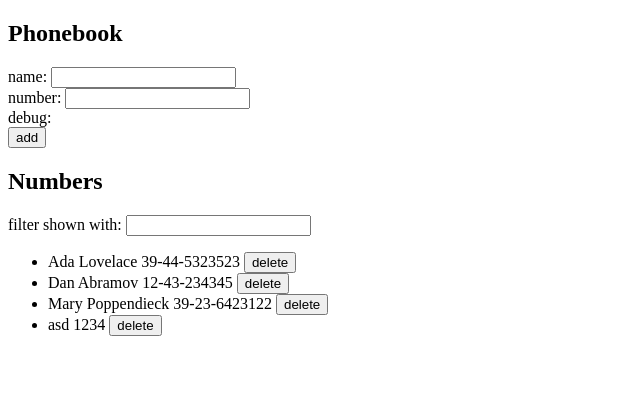
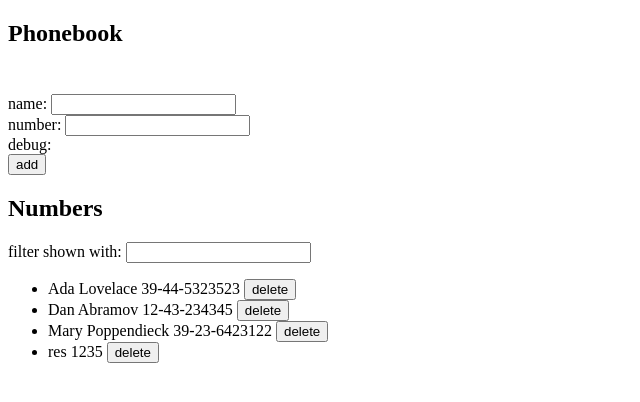
Before and after one commit to errMeep/phonebook-exercise, a React (Create React App) app: page / in a window 1280 px wide. Shown: the top 402 px of the page, without its empty margins (0-640 px from the left). Built offline with nearby package versions, Linux system fonts and the light colour scheme; data requests are answered from the project's data file.

Commit message:
Adding notification for user addition

```diff
--- a/db.json
+++ b/db.json
@@ -16,9 +16,9 @@
       "id": 4
     },
     {
-      "name": "asd",
-      "number": "1234",
-      "id": 5
+      "name": "res",
+      "number": "1235",
+      "id": 10
     }
   ]
 }
--- a/src/App.js
+++ b/src/App.js
@@ -2,17 +2,13 @@ import { useState, useEffect } from 'react';
 import Search from './Components/Search';
 import Form from './Components/Form';
 import backend from './Components/services';
-
+import Notification from './Components/Notification';
 const App = () => {
-  const [persons, setPersons] = useState([
-    { name: 'Arto Hellas', number: '040-123456', id: 1 },
-    { name: 'Ada Lovelace', number: '39-44-5323523', id: 2 },
-    { name: 'Dan Abramov', number: '12-43-234345', id: 3 },
-    { name: 'Mary Poppendieck', number: '39-23-6423122', id: 4 },
-  ]);
+  const [persons, setPersons] = useState([]);
   const [newName, setNewName] = useState('');
   const [newNumber, setNewNumber] = useState('');
   const [searchName, setSearchName] = useState('');
+  const [notifMessage, setnotiMessage] = useState('');
 
   //update list from backend server
   useEffect(() => {
@@ -48,6 +44,10 @@ const App = () => {
     setPersons(persons.concat(temp));
     backend.create(temp).then((res) => {
       setPersons(persons.concat(res));
+      setnotiMessage(`${res.name} has been added`);
+      setTimeout(() => {
+        setnotiMessage(null);
+      }, 5000);
     });
     setNewName('');
     setNewNumber('');
@@ -89,6 +89,7 @@ const App = () => {
   return (
     <div>
       <h2>Phonebook</h2>
+      <Notification message={notifMessage} />
       <Form
         handleSubmit={handleSubmit}
         handleNumberChange={handleNumberChange}
--- /dev/null
+++ b/src/Components/Notification.js
@@ -0,0 +1,17 @@
+const Notification = ({ message }) => {
+  const notifStyle = {
+    color: 'green',
+    fontSize: 24,
+  };
+  if (message === null) {
+    return null;
+  }
+  return (
+    <div style={notifStyle}>
+      {message}
+      <br></br>
+    </div>
+  );
+};
+
+export default Notification;
```
